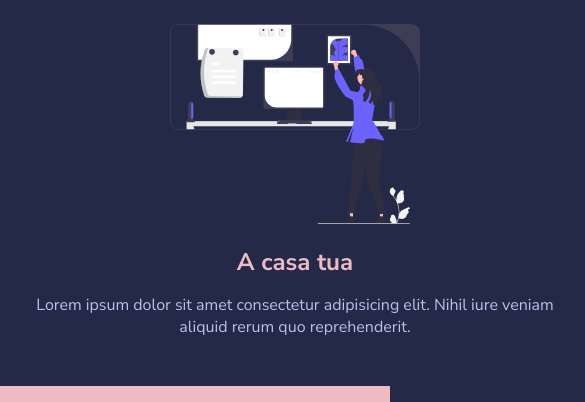
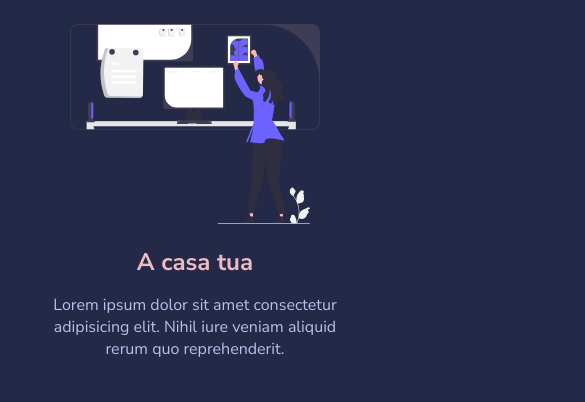
Before and after one commit to TheDusty117/html-css-resp-wannabe, a plain HTML site: page index.html in a window 390 px wide. Shown: the part 209-611 px from the top of the page, 585 px wide, since content can reach past the window. Drawn offline with Linux system fonts and the light colour scheme.

Commit message:
FEAT col 100% row wrap and container sizing

```diff
--- a/css/app.css
+++ b/css/app.css
@@ -0,0 +1,34 @@
+/* APPROCCIO DESKTOP FIRST dimensioni decrescenti
+e max -width*/
+
+.container{
+  max-width: 1140px;
+  width: 100%;
+
+}
+
+/* gia con questa modifica riusciamo a sistemare
+la versione tablet che non si discosta
+troppo tranne per il restringimento gia
+aiutato dal modificare il conatiner qua sopra */
+
+@media screen and (max-width: 768px) {
+
+}
+
+@media screen and (max-width: 480px) {
+
+
+  .row {
+    flex-wrap: wrap;
+    row-gap: 45px;
+  }
+
+  .steps .col,
+  .lessons .col,
+  .why-us .col {
+    width: 100%;
+
+  }
+
+}
--- a/index.html
+++ b/index.html
@@ -3,6 +3,7 @@
     <head>
         <meta charset="utf-8" />
         <title>Boolean Academy</title>
+        <meta name="viewport" content="width=device-width, initial-scale=1.0">
         <!-- Fonts -->
         <link
             href="https://fonts.googleapis.com/css2?family=Nunito+Sans:wght@400;700&display=swap"
```
